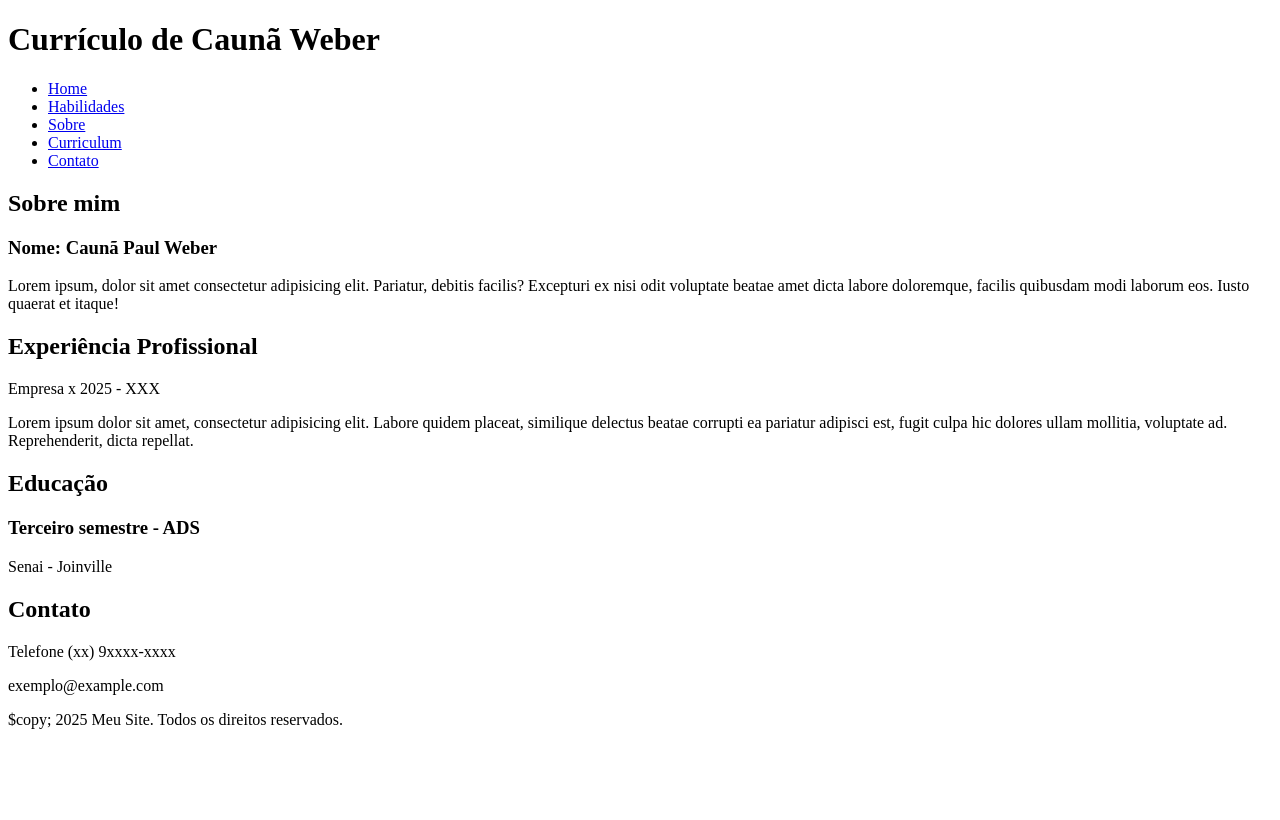
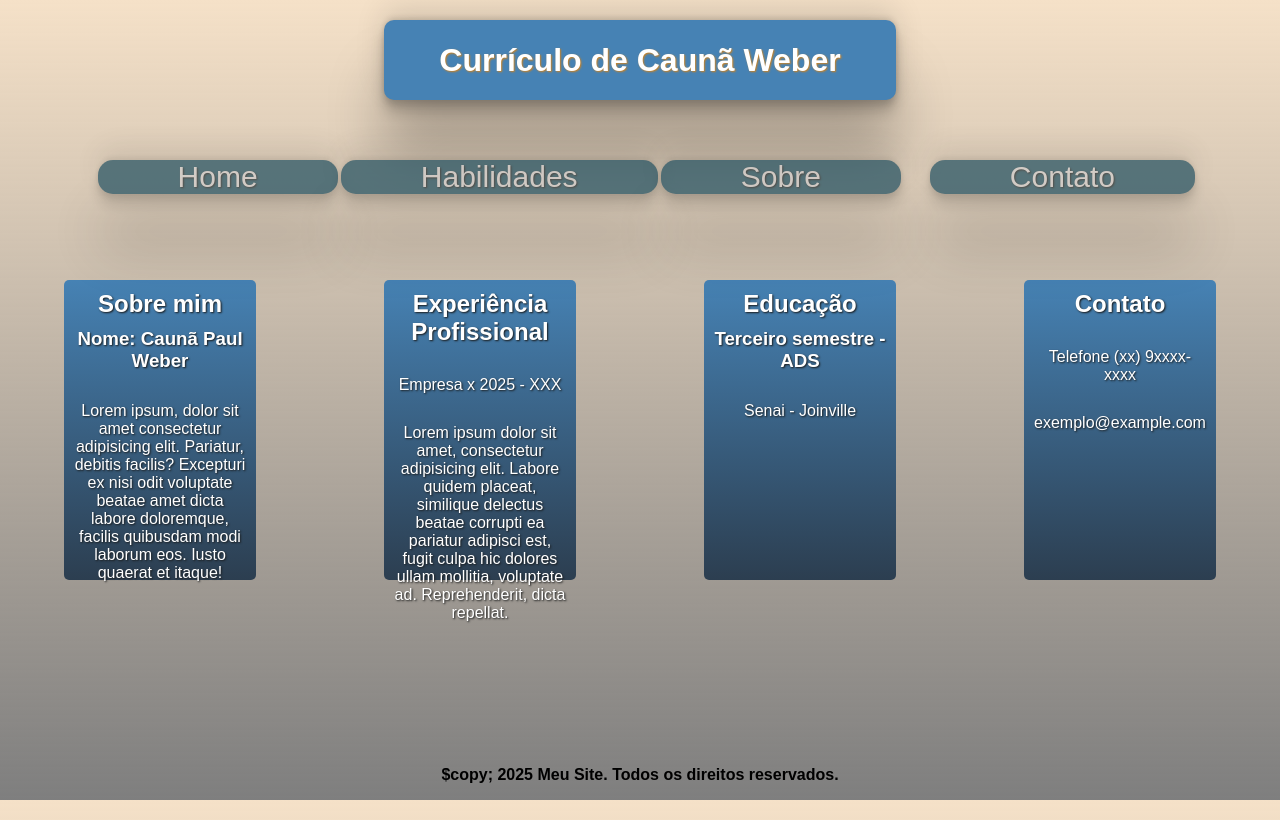
Before and after one commit to caunaweber/OT-8---FrontEnd-HTML-5-, a plain HTML site: page curriculum.html in a window 1280 px wide. Drawn offline with Linux system fonts and the light colour scheme.

Commit message:
subindo atividade pro github

```diff
--- a/curriculum.html
+++ b/curriculum.html
@@ -3,7 +3,8 @@
 <head>
     <meta charset="UTF-8">
     <meta name="viewport" content="width=device-width, initial-scale=1.0">
-    <title>Document</title>
+    <title>Curriculum</title>
+    <link rel="stylesheet" href="style.css">
 </head>
 <body>
     <header>
@@ -13,7 +14,6 @@
                 <li><a href="index.html">Home</a></li>
                 <li><a href="habilidades.html">Habilidades</a></li>
                 <li><a href="sobre.html">Sobre</a></li>
-                <li><a href="curriculum.html">Curriculum</a></li>
                 <li><a href="contato.html">Contato</a></li>
             </ul>
         </nav>
@@ -25,21 +25,25 @@
             <h3>Nome: Caunã Paul Weber</h3>
             <p>Lorem ipsum, dolor sit amet consectetur adipisicing elit. Pariatur, debitis facilis? Excepturi ex nisi odit voluptate beatae amet dicta labore doloremque, facilis quibusdam modi laborum eos. Iusto quaerat et itaque!</p>
         </section>
+
         <section>
             <h2>Experiência Profissional</h2>
             <p>Empresa x 2025 - XXX</p>
             <p>Lorem ipsum dolor sit amet, consectetur adipisicing elit. Labore quidem placeat, similique delectus beatae corrupti ea pariatur adipisci est, fugit culpa hic dolores ullam mollitia, voluptate ad. Reprehenderit, dicta repellat.</p>
         </section>
-        <section id="Educação">
+
+        <section>
             <h2>Educação</h2>
             <h3>Terceiro semestre - ADS</h3>
             <p>Senai - Joinville</p>
         </section>
-        <section id="contato">
+
+        <section>
             <h2>Contato</h2>
             <p>Telefone (xx) 9xxxx-xxxx</p>
             <p>exemplo@example.com</p>
         </section>
+
     </main>
 </body>
 <footer>
--- /dev/null
+++ b/style.css
@@ -0,0 +1,117 @@
+html, body {
+    height: 100%;
+    margin: 0;
+    padding: 0;
+}
+
+body{
+    font-family: sans-serif;
+    background: linear-gradient(to bottom, #f5e1c8, #20202093);
+
+}
+
+
+header{
+    color: white;
+    margin-top: 20px;
+}
+
+header h1{
+    background-color: steelblue;
+    width: 40%;
+    height: 80px;
+    display: grid;
+    align-items: center;
+    justify-content: center;
+    margin: auto;
+    text-shadow: 1px 1px 2px rgb(206, 130, 31);
+    box-shadow: rgba(0, 0, 0, 0.25) 0px 54px 55px, rgba(0, 0, 0, 0.12) 0px -12px 30px, rgba(0, 0, 0, 0.12) 0px 4px 6px, rgba(0, 0, 0, 0.17)
+    0px 12px 13px, rgba(0, 0, 0, 0.09) 0px -3px 5px;
+    border-radius: 10px;
+}
+
+header nav{
+    margin-top: 60px;
+}
+
+header nav ul{
+    list-style: none;
+    padding: 0;
+    display: flex;
+    justify-content: center;
+}
+
+header nav ul li{
+    width: 22%;
+    display: flex;
+    justify-content: center;
+    align-items: center;
+    opacity: 0.7;
+}
+
+header nav ul li:hover{
+    opacity: 1;
+}
+
+header nav ul li a{
+    background-color: #1f4e5f;
+    padding-inline: 80px;
+    font-size: 30px;
+    text-decoration: none;
+    color: rgb(207, 204, 204);
+    text-shadow: 1px 1px 2px #1a1b1b;
+    border-radius: 15px;
+    box-shadow: rgba(0, 0, 0, 0.25) 0px 54px 55px, rgba(0, 0, 0, 0.12) 0px -12px 30px, rgba(0, 0, 0, 0.12) 0px 4px 6px, rgba(0, 0, 0, 0.17)
+    0px 12px 13px, rgba(0, 0, 0, 0.09) 0px -3px 5px;
+}
+
+main{
+    display: flex;
+}
+
+main section{
+    color: white;
+    background: linear-gradient(to bottom, #4682b4, #2c3e50);
+    border-radius: 5px;
+    width: 15%;
+    margin: auto;
+    text-align: center;
+    margin-top: 70px;
+    height: 300px;
+}
+
+main section h2{
+    margin: auto;
+    text-shadow: 1px 1px 2px #1a1b1b;
+    display: flex;
+    justify-content: center;
+    margin: 10px;
+}
+
+main section h3{
+    margin: auto;
+    text-shadow: 1px 1px 2px #1a1b1b;
+    display: flex;
+    justify-content: center;
+    margin: 10px;
+}
+
+main section p{
+    margin: auto;
+    text-shadow: 1px 1px 2px #1a1b1b;
+    display: flex;
+    justify-content: center;
+    margin: 10px;
+    margin-top: 30px;
+}
+
+
+
+
+footer{
+    position: fixed;
+    bottom: 0;
+    width: 100%;
+    text-align: center;
+    font-weight: bold;
+}
```
Also changed, not shown: contato.html (+8 -4 lines), habilidades.html (+6 -2 lines), index.html (+4 -1 lines), sobre.html (+7 -3 lines).
